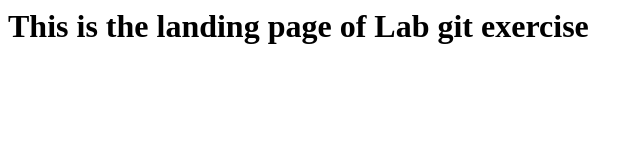
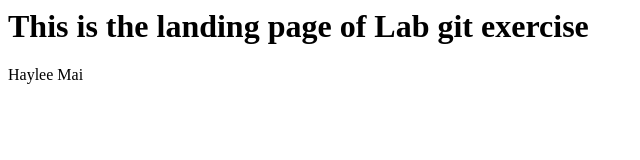
Before and after one commit to nmiii/Lab-git-exercise, a plain HTML site: page index.html in a window 1280 px wide. Shown: the full height of the page, 0-640 px from the left. Drawn offline with Linux system fonts and the light colour scheme.

Commit message:
add name

```diff
--- a/index.html
+++ b/index.html
@@ -3,5 +3,6 @@
 	</head>
 	<body>
 		<h1>This is the landing page of Lab git exercise</h1>
+		<p>Haylee Mai</p>
 	</body>
 </html>
```
